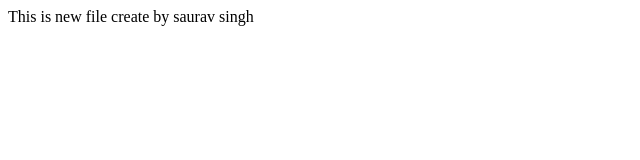
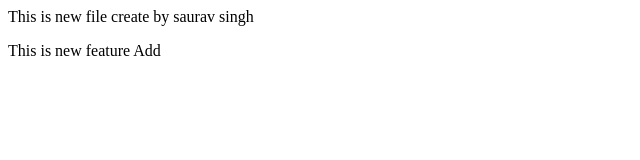
Before and after one commit to sauravsingh448/LocalRepo, a plain HTML site: page index.html in a window 1280 px wide. Shown: the whole page, without its empty margins (0-640 px from the left). Drawn offline with Linux system fonts and the light colour scheme.

Commit message:
Add new feature

```diff
--- a/index.html
+++ b/index.html
@@ -1 +1,2 @@
 <p>This is new file create by saurav singh </p>
+<p>This is new feature Add</p>
```
